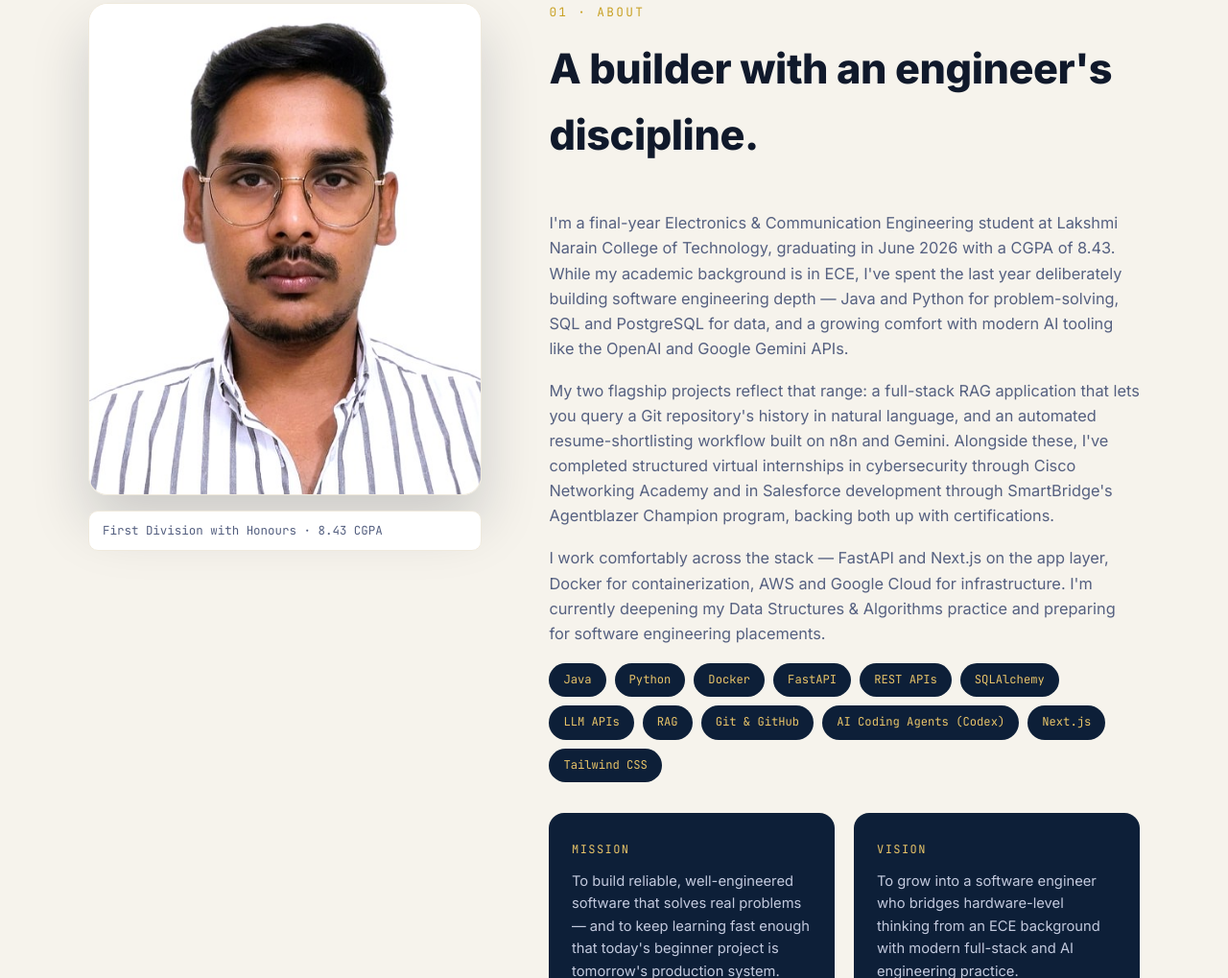
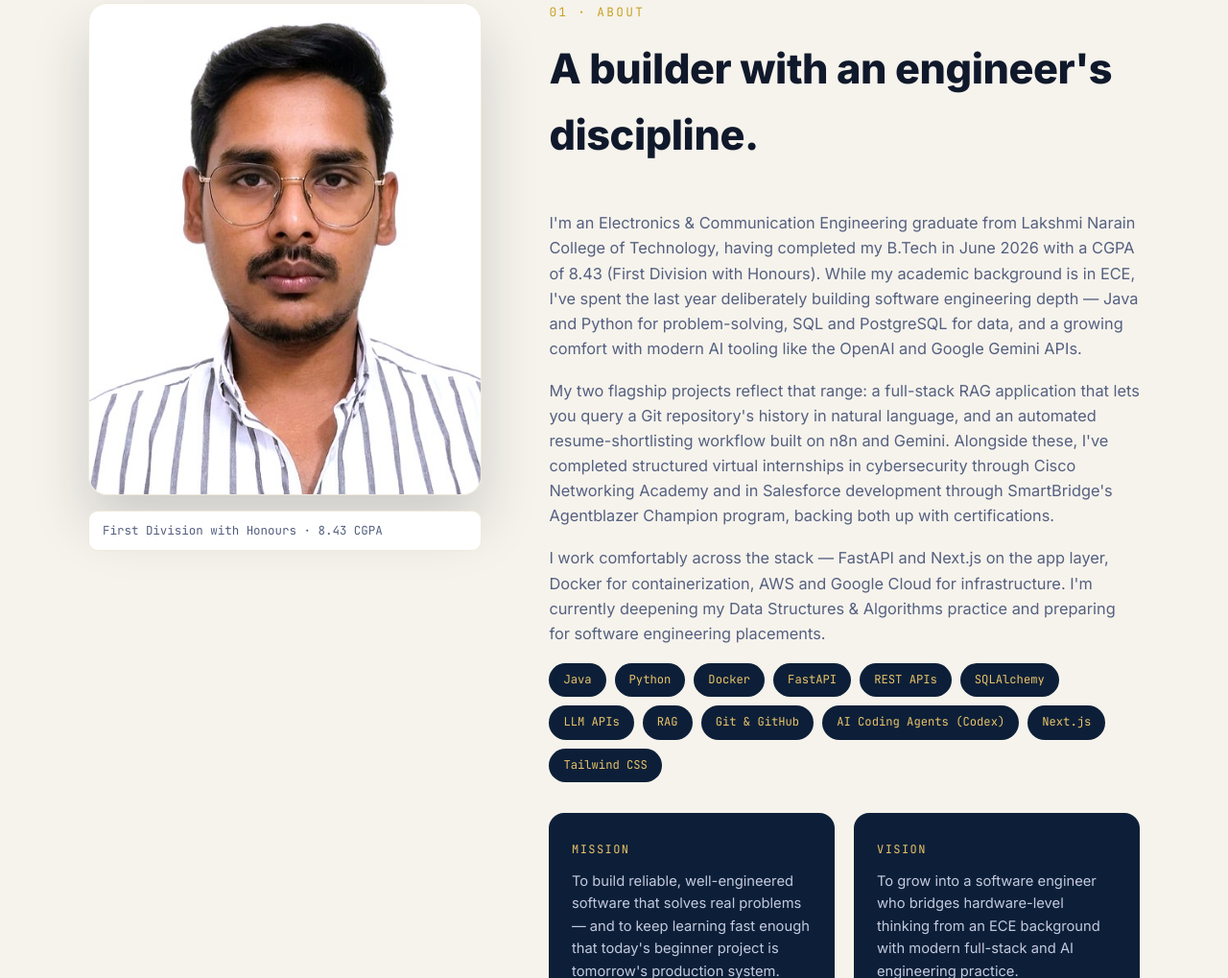
Before and after one commit to AnuragCyde/My-portfolio, a plain HTML site: page index.html in a window 1280 px wide. Shown: the part 971-1990 px from the top of the page at 96% size. Drawn offline with Linux system fonts and the light colour scheme.

Commit message:
Revise about section for updated graduation details
Updated personal description in the about section to reflect graduation status and academic achievements.

```diff
--- a/index.html
+++ b/index.html
@@ -89,8 +89,7 @@
       <p class="section-eyebrow">01 · About</p>
       <h2 class="section-title">A builder with an engineer's discipline.</h2>
       <p class="about-text">
-        I'm a final-year Electronics &amp; Communication Engineering student at Lakshmi Narain College of Technology,
-        graduating in June 2026 with a CGPA of 8.43. While my academic background is in ECE, I've spent the last year
+        I'm an Electronics & Communication Engineering graduate from Lakshmi Narain College of Technology, having completed my B.Tech in June 2026 with a CGPA of 8.43 (First Division with Honours). While my academic background is in ECE, I've spent the last year
         deliberately building software engineering depth — Java and Python for problem-solving, SQL and PostgreSQL for
         data, and a growing comfort with modern AI tooling like the OpenAI and Google Gemini APIs.
       </p>
```
